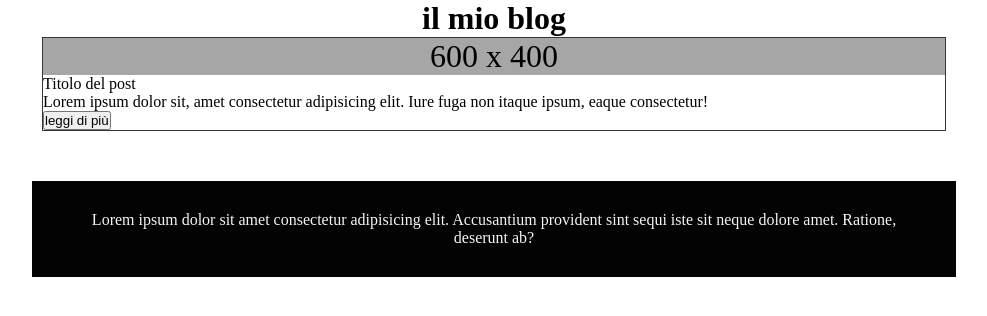
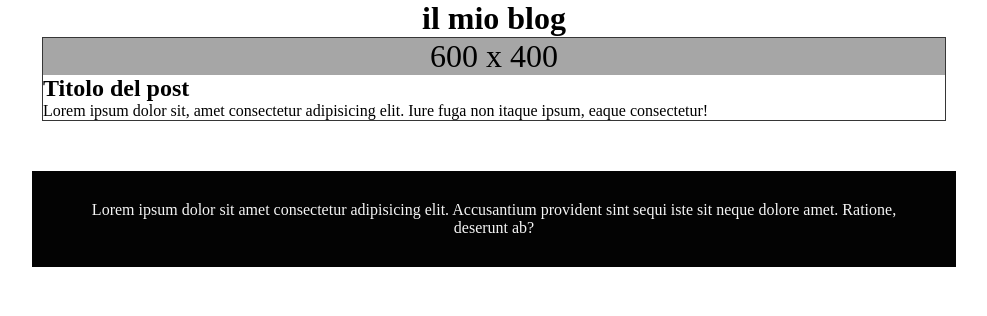
Before and after one commit to GioiPronesti/react-components, a React (Vite) app: page / in a window 1280 px wide. Shown: the top 316 px of the page, without its empty margins (146-1133 px from the left). Built offline with nearby package versions, Linux system fonts and the light colour scheme.

Commit message:
fix: add change of layout structure

```diff
--- a/src/components/Main/Main.jsx
+++ b/src/components/Main/Main.jsx
@@ -6,23 +6,25 @@ export default function Main() {
 
         <div className="container">
             <div className="row">
-          <div className="col">
-            <div className="section-blog">
+                <div className="col-12">
+                    <section className="section-blog">
+
                         <div className="card">
                             <div className="card-image">
                                 <div className="card-post">600 x 400</div>
                             </div>
                             <div className="card-content">
-                  <div className="card-title">Titolo del post</div>
-                  <div className="card-description">Lorem ipsum dolor sit, amet consectetur adipisicing elit. Iure fuga non itaque ipsum, eaque consectetur!
+                                <h2 className="card-title">Titolo del post</h2>
+                                <p className="card-description">Lorem ipsum dolor sit, amet  consectetur adipisicing elit. Iure fuga non itaque ipsum, eaque consectetur!
+                                </p>
                             </div>
-                  <button className="card-btn">leggi di più</button>
+
+                        </div>
+                    </section>
                 </div>
             </div>
         </div>
-          </div>
-        </div>
-      </div>
+
     )
 
 }
```
Lines whose indentation alone changed are shown as unchanged.
